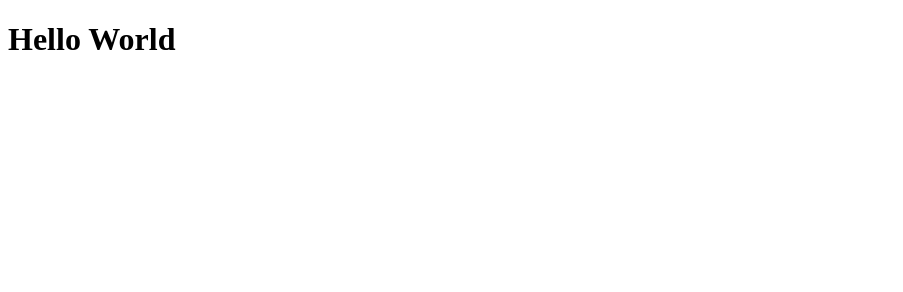
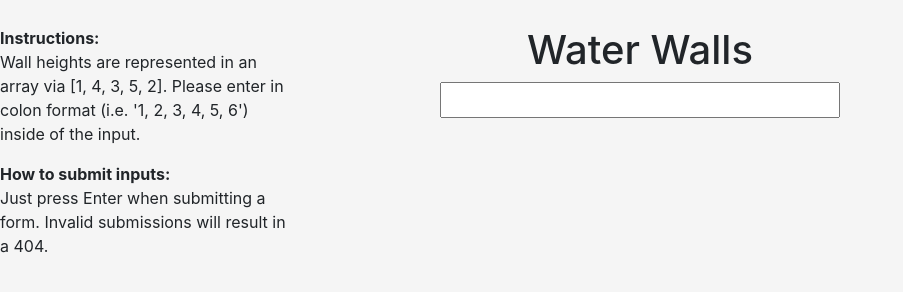
Before and after one commit to jcee-io/water-walls, a website: page client/index.html in a window 1280 px wide. Shown: the whole page, without its empty margins (0-903 px from the left). Drawn offline with nearby package versions, Linux system fonts and the light colour scheme.

Commit message:
basic form set up for page, bootstrap implemented

```diff
--- a/client/index.html
+++ b/client/index.html
@@ -2,8 +2,30 @@
 <html>
 <head>
 	<title>Water Walls</title>
+	<link rel="stylesheet" type="text/css" href="https://maxcdn.bootstrapcdn.com/bootstrap/4.0.0/css/bootstrap.min.css">
+	<link rel="stylesheet" type="text/css" href="styles.css">
 </head>
 <body>
-	<h1>Hello World</h1>
+	<div class="row">
+		<div class="col-md-3">
+			<p>
+				<strong>Instructions: </strong><br>
+				Wall heights are represented in an array via [1, 4, 3, 5, 2]. Please enter in colon format (i.e. '1, 2, 3, 4, 5, 6') inside of the input.
+			</p>
+			<p>
+				<strong>How to submit inputs: </strong><br>
+				Just press Enter when submitting a form. Invalid submissions will result in a 404.
+			</p>
+		</div>
+		<div id="center" class="col-md-6">
+			<h1>Water Walls</h1>
+			<input onkeypress="handler(event)" id="input" type="text" name="input">
+		</div>
+		<div class="col-md-3">
+
+		</div>
+	</div>
+
+	<script type="text/javascript" src="index.js"></script>
 </body>
 </html>
--- a/client/index.js
+++ b/client/index.js
@@ -0,0 +1,4 @@
+const handler = async ({ key }) => {
+  if(key !== 'Enter') return;
+
+};
--- a/client/styles.css
+++ b/client/styles.css
@@ -0,0 +1,12 @@
+body {
+	background: whitesmoke;
+	padding-top: 2%;
+}
+#center {
+	text-align: center;
+}
+
+#input {
+	width: 400px;
+	font-size: 20px;
+}
```
Also changed, not shown: server/index.js (+7 -0 lines).
